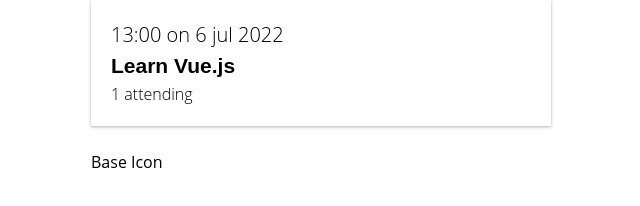
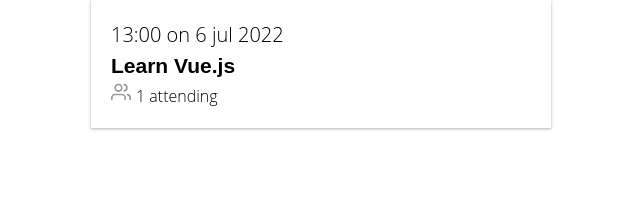
Before and after one commit to HenriquezDiego/event-list, a Vue app: page / in a window 1280 px wide. Shown: the part 202-408 px from the top of the page, without its empty margins (319-959 px from the left). Built offline with nearby package versions, Linux system fonts and the light colour scheme.

Commit message:
icon component implemented.

```diff
--- a/package.json
+++ b/package.json
@@ -9,6 +9,7 @@
   },
   "dependencies": {
     "core-js": "^3.8.3",
+    "feather-icons": "^4.29.0",
     "loadash": "^1.0.0",
     "vue": "^2.6.14",
     "vue-router": "^3.5.1",
--- a/src/components/BaseIcon.vue
+++ b/src/components/BaseIcon.vue
@@ -1,9 +1,48 @@
 <template>
-  <div>Base Icon</div>
+  <div class="icon-wrapper" v-html="svg"></div>
 </template>
 
 <script>
-export default {};
+import feather from "feather-icons";
+export default {
+  props: {
+    name: String,
+    width: {
+      type: [Number, String],
+      default: 20,
+    },
+    height: {
+      type: [Number, String],
+      default: 20,
+    },
+  },
+  computed: {
+    svg() {
+      return feather.icons[this.name].toSvg({
+        class: "icon",
+        width: this.width,
+        height: this.height,
+      });
+    },
+  },
+};
 </script>
 
-<style lang="scss" scoped></style>
+<style scoped>
+.icon-wrapper {
+  display: inline-flex;
+  align-items: center;
+  color: rgba(0, 0, 0, 0.4);
+  font-size: 1rem;
+  font-weight: 600;
+  margin-right: 5px;
+}
+.icon {
+  stroke: currentColor;
+  stroke-width: 2;
+  stroke-linecap: round;
+  stroke-linejoin: round;
+  fill: none;
+  margin-right: 6px;
+}
+</style>
--- a/src/components/EnventCard.vue
+++ b/src/components/EnventCard.vue
@@ -4,8 +4,9 @@
     :to="{ name: 'event-show', params: { id: '1' } }"
   >
     <div class="event-card -shadow">
-      <span class="eyebrow">{{ event.time }} on {{ event.date | date }}</span>
+      <span class="eyebrow">{{ event.time }} on {{ event.date }}</span>
       <h4 class="title">{{ event.title }}</h4>
+      <BaseIcon name="users" />
       <span>{{ event.attendees.length }} attending</span>
     </div>
   </router-link>
--- a/src/views/EventList.vue
+++ b/src/views/EventList.vue
@@ -2,16 +2,13 @@
   <div>
     <h1>Events Listing</h1>
     <EventCard />
-    <BaseIcon />
   </div>
 </template>
 <script>
 import EventCard from "@/components/EnventCard.vue";
-import BaseIcon from "@/components/BaseIcon.vue";
 export default {
   components: {
     EventCard,
-    BaseIcon,
   },
 };
 </script>
```
Also changed, not shown: 1 other file (tests, documents, lock files or other folders).
